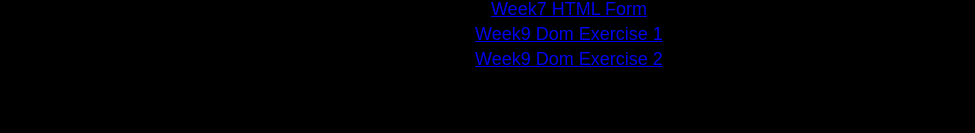
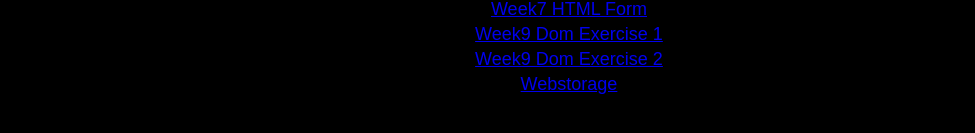
Before and after one commit to josephemonroe1996/igme230, a plain HTML site: page index.html in a window 1280 px wide. Shown: the part 281-414 px from the top of the page, without its empty margins (106-1081 px from the left). Drawn offline with Linux system fonts and the light colour scheme.

Commit message:
Update index.html

```diff
--- a/index.html
+++ b/index.html
@@ -40,6 +40,9 @@
         <tr>
             <td><a href = "https://josephemonroe1996.github.io/igme230/week9javascript-3/dom-exercise2.html">Week9 Dom Exercise 2</a></td>
         </tr>
+        <tr>
+            <td><a href = "https://josephemonroe1996.github.io/igme230/webstorage/webstorage-exercise.html">Webstorage</a></td>
+        </tr>
     </table>
 
 </body>
```
